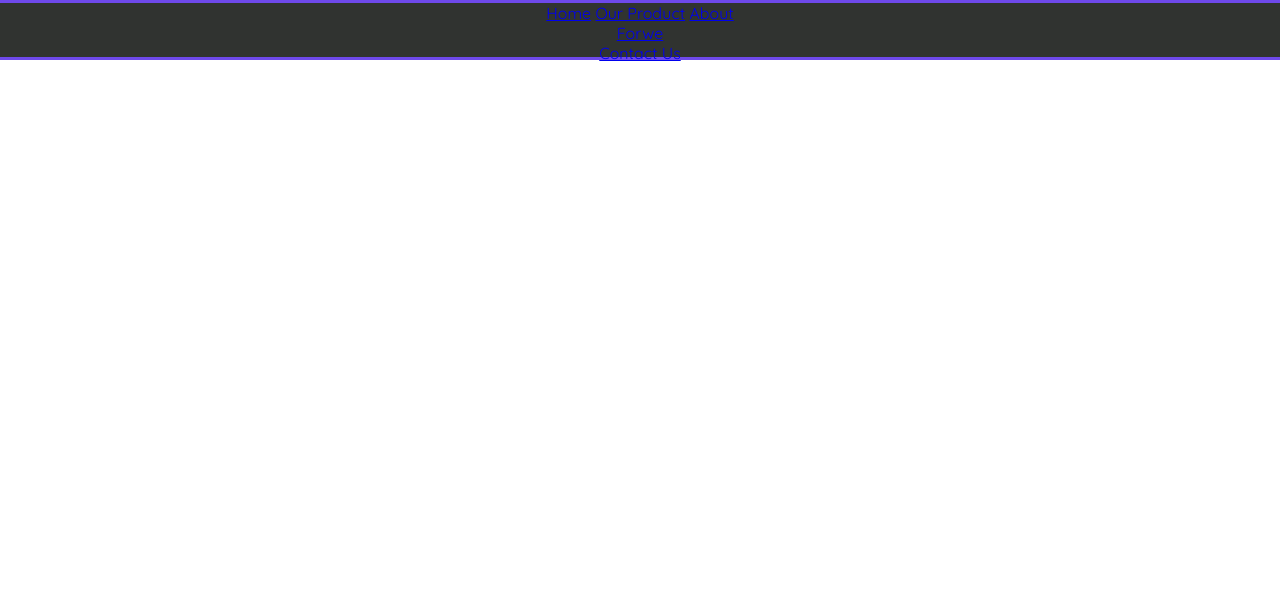
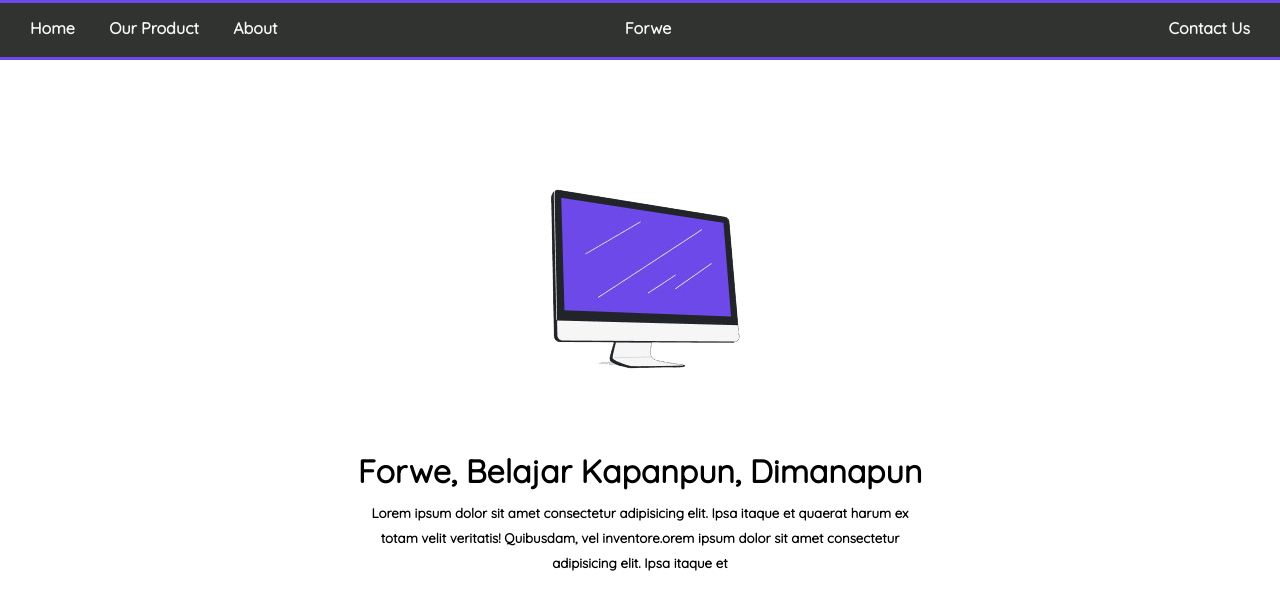
Before and after one commit to Rizkydi/Tugas_progdas_7, a plain HTML site: page index.html in a window 1280 px wide. Drawn offline with Linux system fonts and the light colour scheme; files whose address does not match are found by name.

Commit message:
menambah image

```diff
--- a/index.html
+++ b/index.html
@@ -8,6 +8,7 @@
     <link rel="stylesheet" href="style.css">
 </head>
 <body>
+    <!-- untuk menu navbar-->
      <nav>
         <div class="left bar">
             <a href="#">Home</a>
@@ -21,5 +22,15 @@
             <a href="#">Contact Us</a>
         </div>
      </nav>
+
+     <!-- untuk hero image-->
+     <header>
+        <div class="hero">
+            <img src="C:\Users\Raka Pratama\.vscode\Tugas_progdas_7\assets\monitor1.jpg" alt="">
+            <h1>Forwe, Belajar Kapanpun, Dimanapun</h1>
+            <h5>Lorem ipsum dolor sit amet consectetur adipisicing elit. Ipsa itaque et quaerat harum ex totam velit veritatis! Quibusdam, vel inventore.orem ipsum dolor sit amet consectetur adipisicing elit. Ipsa itaque et</h5>
+
+        </div>
+     </header>
 </body>
 </html>
--- a/style.css
+++ b/style.css
@@ -20,3 +20,46 @@ nav {
     top: 0;
     text-align: center;
 }
+
+.bar {
+    display: inline-block;
+    padding: 15px;
+    font-weight: bold;
+}
+
+.left {
+    float: left;
+}
+
+.right {
+    float: right;
+}
+
+.center {
+    margin-left: -150px;
+}
+
+a {
+    color: #f6f6f6;
+    text-decoration: none;
+    padding: 15px;
+}
+
+a:hover {
+    background-color: #6E49EA;
+}
+
+.hero {
+    text-align: center;
+    width: 45%;
+    margin: 50px auto;
+    /*background-color: aqua;*/
+}
+
+h1 {
+    margin-bottom: 10px;
+}
+
+h5 {
+    line-height: 25px;
+}
```
